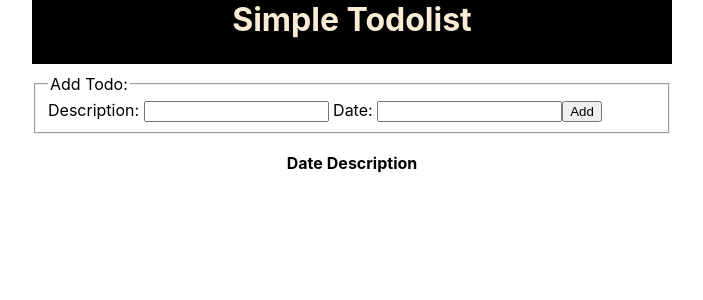
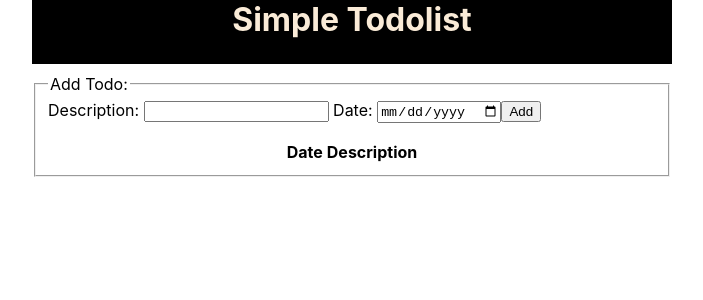
Before and after one commit to SampoLang/todolist, a React (Create React App) app: page / in a window 1280 px wide. Shown: the top 300 px of the page, without its empty margins (288-991 px from the left). Built offline with nearby package versions, Linux system fonts and the light colour scheme.

Commit message:
Split components into separate files

```diff
--- a/src/App.js
+++ b/src/App.js
@@ -1,60 +1,14 @@
 import './App.css';
 import React, { useState } from "react";
+import Todolist from "./components/Todolist";
+function Main() {
 
-function Todolist() {
-  const [todo, setTodo] = useState({
-    description: "",
-    date: ""
-  });
-  const [todos, setTodos] = useState([]);
-
-  const descChanged = (event) => {
-    setTodo({ ...todo, description: event.target.value });
-  }
-  const dateChanged = (event) => {
-    setTodo({ ...todo, date: event.target.value });
-  }
-  const addTodo = (event) => {
-    event.preventDefault();
-    setTodos([todo, ...todos]);
-    setTodo({ description: "", date: "" });
-
-  }
-  const deleteTodo = (index) => {
-    const updatedTodo = [...todos].filter((todo, i) => i !== index)
-    setTodos(updatedTodo);
-  }
   return (
     <div className="App">
       <h1>Simple Todolist</h1>
-      <fieldset><legend>Add Todo:</legend>
-        <form onSubmit={addTodo}>
-          <label for="desc"> Description: </label>
-          <input name="desc" type="text" value={todo.description} onChange={descChanged}></input>
-          <label for="date"> Date: </label>
-          <input name="date" type="text" value={todo.date} onChange={dateChanged}></input>
-          <input type="submit" value="Add"></input>
-
-        </form>
-      </fieldset>
-      <table>
-        <tbody>
-          <tr>
-            <th>Date</th>
-            <th>Description</th>
-          </tr>
-          {
-            todos.map((todo, index) =>
-              <tr key={index}>
-                <td>{todo.date}</td>
-                <td>{todo.description}</td>
-                <button onClick={() => deleteTodo(index)}>Delete</button>
-              </tr>)
-          }
-        </tbody>
-      </table>
+      <Todolist />
     </div>
   );
 }
 
-export default Todolist;
+export default Main;
--- /dev/null
+++ b/src/components/Todolist.js
@@ -0,0 +1,41 @@
+import React from "react";
+import Todotable from "./Todotable"
+
+export default function Todolist() {
+    const [todo, setTodo] = React.useState({
+        description: "",
+        date: ""
+    });
+    const [todos, setTodos] = React.useState([]);
+    const descChanged = (event) => {
+        setTodo({ ...todo, description: event.target.value });
+    }
+    const dateChanged = (event) => {
+        setTodo({ ...todo, date: event.target.value });
+    }
+    const addTodo = (event) => {
+        event.preventDefault();
+        setTodos([todo, ...todos]);
+        setTodo({ description: "", date: "" });
+
+    }
+    const deleteTodo = (index) => {
+        const updatedTodo = [...todos].filter((todo, i) => i !== index)
+        setTodos(updatedTodo);
+    }
+    return (
+        <div>
+            <fieldset><legend>Add Todo:</legend>
+                <form onSubmit={addTodo}>
+                    <label> Description: </label>
+                    <input name="desc" type="text" required value={todo.description} onChange={descChanged}></input>
+                    <label> Date: </label>
+                    <input name="date" type="date" required value={todo.date} onChange={dateChanged}></input>
+                    <input type="submit" value="Add"></input>
+                    <Todotable todos={todos} deleteTodo={deleteTodo} />
+
+                </form>
+            </fieldset>
+        </div>
+    );
+}
--- /dev/null
+++ b/src/components/Todotable.js
@@ -0,0 +1,28 @@
+import react from "react";
+
+const Todotable = (props) => {
+    return (
+        <div>
+            <table>
+                <tbody>
+                    <tr>
+                        <th>Date</th>
+                        <th>Description</th>
+                    </tr>
+                    {
+                        props.todos.map((todo, index) =>
+
+                            <tr key={index}>
+                                <td>{todo.date}</td>
+                                <td>{todo.description}</td>
+                                <td>
+                                    <button onClick={() => props.deleteTodo(index)}>Delete</button>
+                                </td>
+                            </tr>)
+                    }
+                </tbody>
+            </table>
+        </div>
+    )
+}
+export default Todotable;
```
